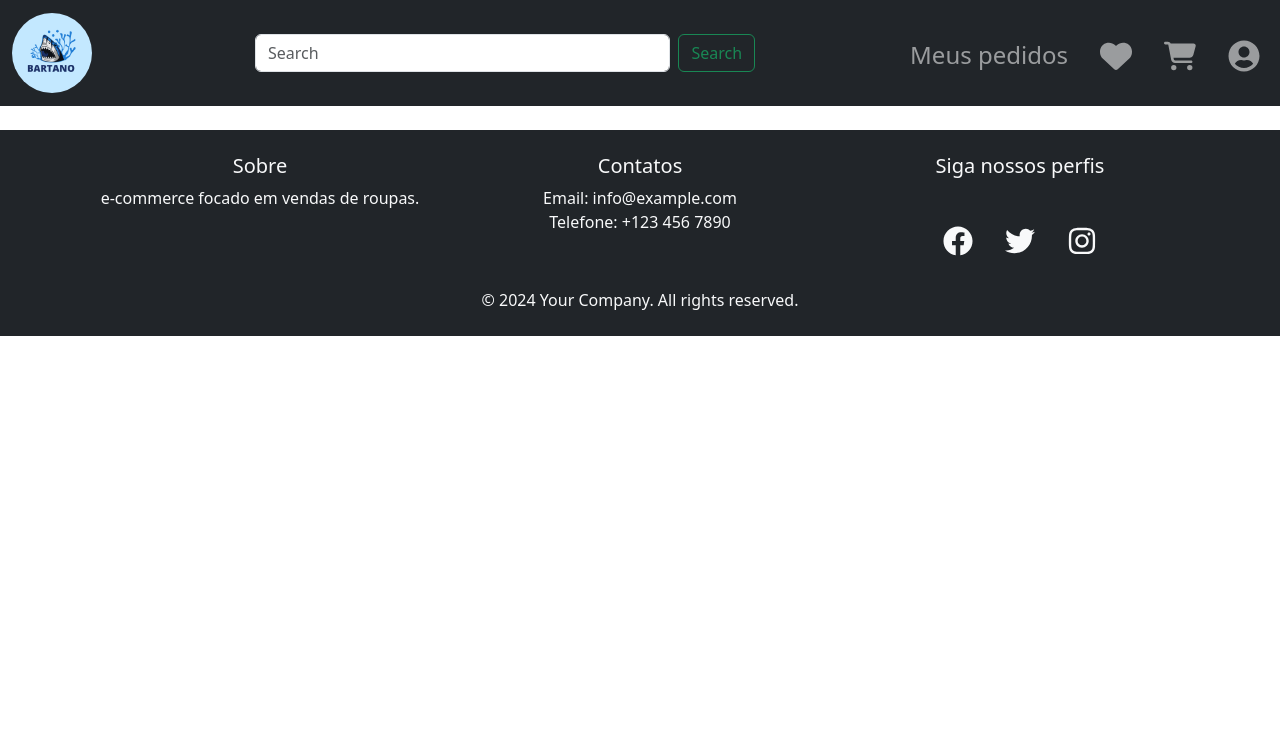
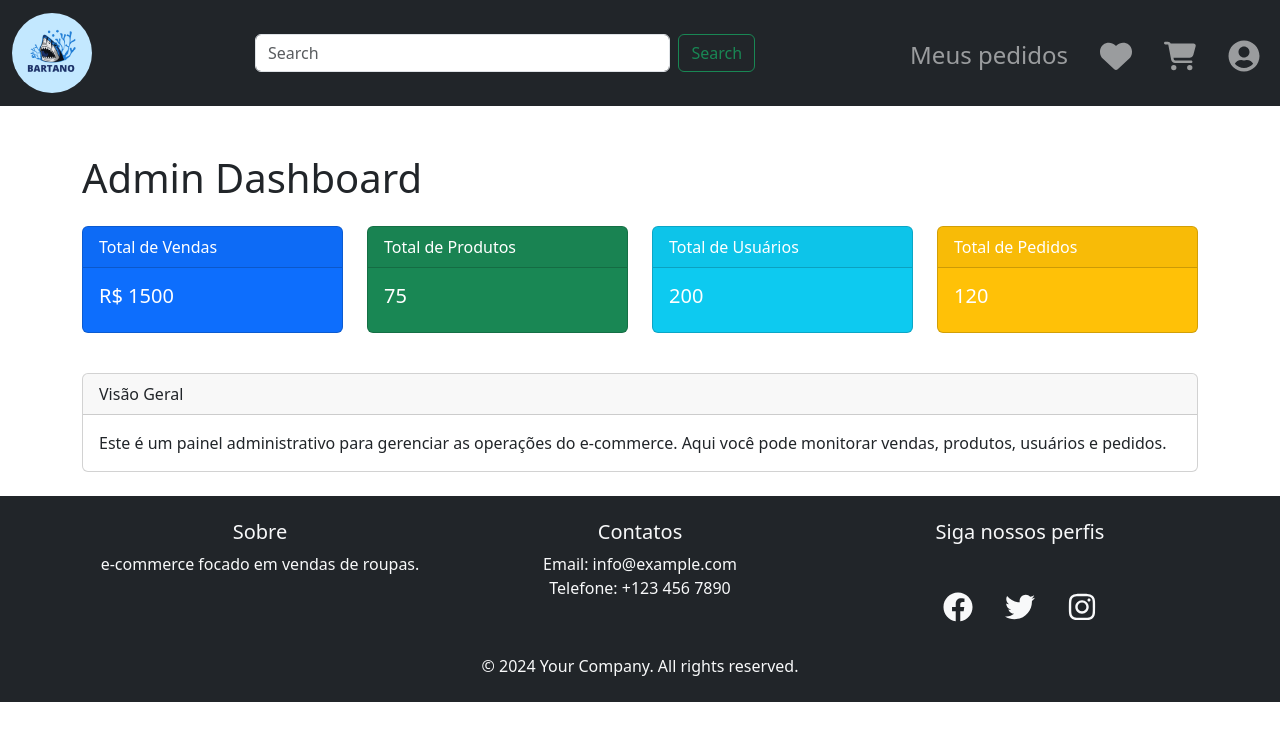
Before and after one commit to ArturMineiro/e-commerce, a React (Vite) app in the folder frontend/: page /admin/dashboard in a window 1280 px wide. Shown: the top 740 px of the page. Built offline with nearby package versions, Linux system fonts and the light colour scheme; sample sign-in values are in the browser's storage.

Commit message:
dashboard

```diff
--- a/frontend/src/App.tsx
+++ b/frontend/src/App.tsx
@@ -11,6 +11,7 @@ import Register from './pages/Register';
 import CadastrarProdutos from './admin/CadastrarProdutos';
 import ProtectedRoute from './components/ProtectedRoute';
 import { AuthProvider } from './hooks/AuthContext';
+import Dashboard from './admin/Dashbord';
 
 const App: React.FC = () => {
   return (
@@ -19,6 +20,7 @@ const App: React.FC = () => {
         <Navbar />
         <div className="conteudo">
           <Routes>
+          <Route path="/admin/dashboard" element={<ProtectedRoute element={<Dashboard />} />} />
             <Route path="/admin/cadastrarprodutos" element={<ProtectedRoute element={<CadastrarProdutos />} />} />
             <Route path="/home" element={<Home />} />
             <Route path="/" element={<Home />} />
--- a/frontend/src/admin/Dashbord.tsx
+++ b/frontend/src/admin/Dashbord.tsx
@@ -1,10 +1,67 @@
-import React, { useState } from 'react'
+import React, { useState } from 'react';
+import 'bootstrap/dist/css/bootstrap.min.css';
 
+function Dashboard() {
+    // Exemplo de dados de estatísticas para exibir no dashboard
+    const [stats, setStats] = useState({
+        totalSales: 1500,
+        totalProducts: 75,
+        totalUsers: 200,
+        totalOrders: 120,
+    });
 
-function Dashboard(){
     return (
-        <div><p>dasdksa</p></div>
-    )
+        <div className="container mt-5">
+            <h1 className="mb-4">Admin Dashboard</h1>
+            <div className="row">
+                <div className="col-md-3">
+                    <div className="card text-white bg-primary mb-3">
+                        <div className="card-header">Total de Vendas</div>
+                        <div className="card-body">
+                            <h5 className="card-title">R$ {stats.totalSales}</h5>
+                        </div>
+                    </div>
+                </div>
+                <div className="col-md-3">
+                    <div className="card text-white bg-success mb-3">
+                        <div className="card-header">Total de Produtos</div>
+                        <div className="card-body">
+                            <h5 className="card-title">{stats.totalProducts}</h5>
+                        </div>
+                    </div>
+                </div>
+                <div className="col-md-3">
+                    <div className="card text-white bg-info mb-3">
+                        <div className="card-header">Total de Usuários</div>
+                        <div className="card-body">
+                            <h5 className="card-title">{stats.totalUsers}</h5>
+                        </div>
+                    </div>
+                </div>
+                <div className="col-md-3">
+                    <div className="card text-white bg-warning mb-3">
+                        <div className="card-header">Total de Pedidos</div>
+                        <div className="card-body">
+                            <h5 className="card-title">{stats.totalOrders}</h5>
+                        </div>
+                    </div>
+                </div>
+            </div>
+            <div className="row mt-4">
+                <div className="col-12">
+                    <div className="card">
+                        <div className="card-header">Visão Geral</div>
+                        <div className="card-body">
+                            <p className="card-text">
+                                Este é um painel administrativo para gerenciar as operações do e-commerce.
+                                Aqui você pode monitorar vendas, produtos, usuários e pedidos.
+                            </p>
+                        </div>
+                    </div>
+                </div>
+            </div>
+        </div>
+    );
 }
 
-export default Dashboard
+export default Dashboard;
--- a/frontend/src/pages/Login.tsx
+++ b/frontend/src/pages/Login.tsx
@@ -28,7 +28,7 @@ const Login: React.FC = () => {
 
       // Redirecionar com base no perfil do usuário
       if (user.role === 'admin') {
-        navigate('/admin/cadastrarprodutos');
+        navigate('/admin/dashboard');
       } else {
         navigate('/home');
       }
```
